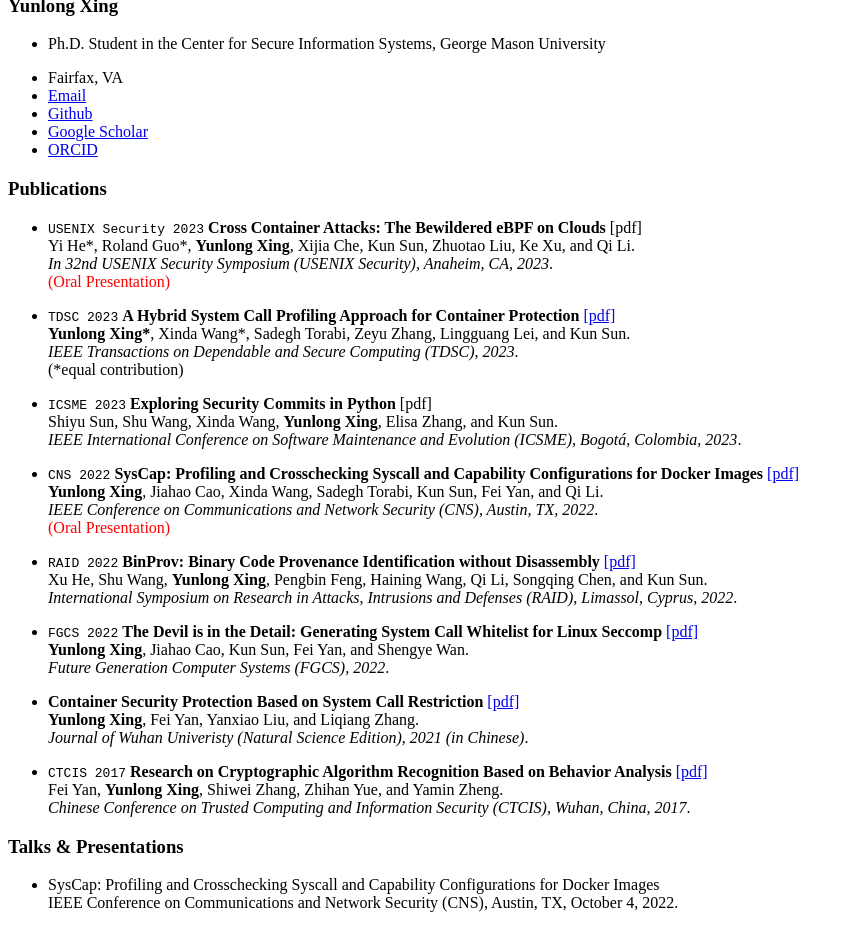
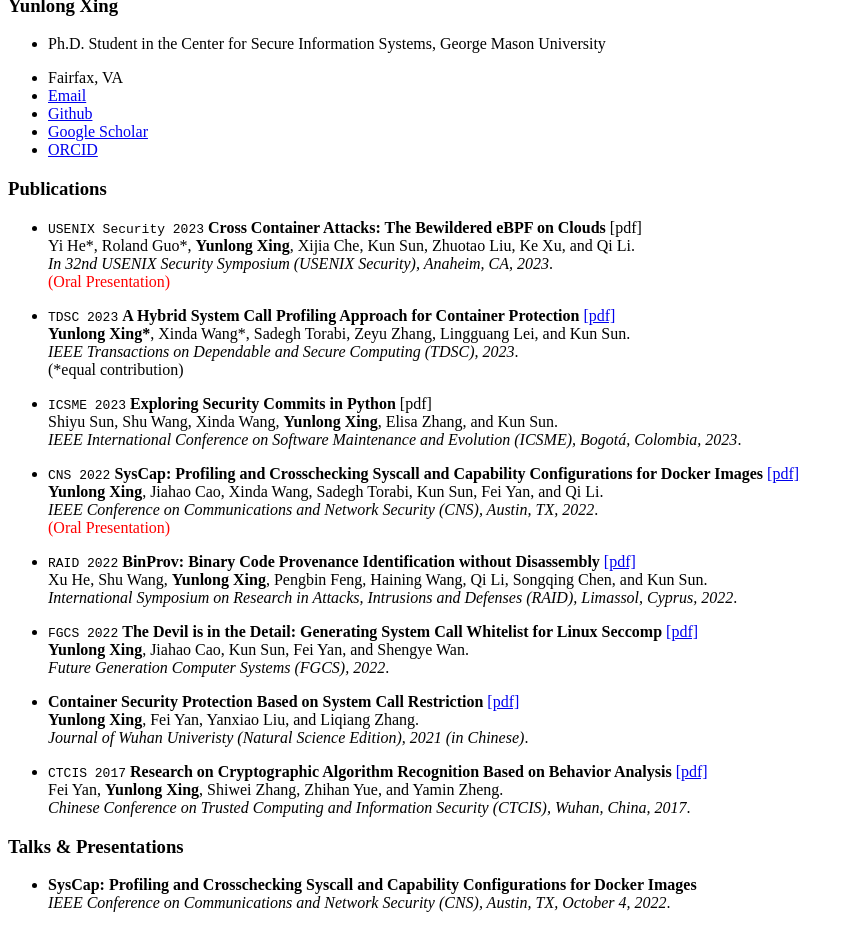
Before and after one commit to YunlongXing/yunlongxing.github.io, a Jekyll site: the page built from _pages/includes/pub.md, in a window 1280 px wide, cut to the strip 476-1404 px from the top of the page. Shown: the whole strip, without its empty margins (0-855 px from the left). Built offline with Jekyll 4.4.1, drawn with Linux system fonts in a browser that asks for light colours; our own code applies the rules of GitHub Pages for plain Markdown files; part of the change alters nothing that is shown.

Commit message:
Update pub.md

```diff
--- a/_pages/includes/pub.md
+++ b/_pages/includes/pub.md
@@ -39,5 +39,5 @@ Fei Yan, **Yunlong Xing**, Shiwei Zhang, Zhihan Yue, and Yamin Zheng.<br>
 # Talks & Presentations
 
 
-- SysCap: Profiling and Crosschecking Syscall and Capability Configurations for Docker Images<br>
-IEEE Conference on Communications and Network Security (CNS), Austin, TX, October 4, 2022.
+- **SysCap: Profiling and Crosschecking Syscall and Capability Configurations for Docker Images**<br>
+*IEEE Conference on Communications and Network Security (CNS), Austin, TX, October 4, 2022*.
```
